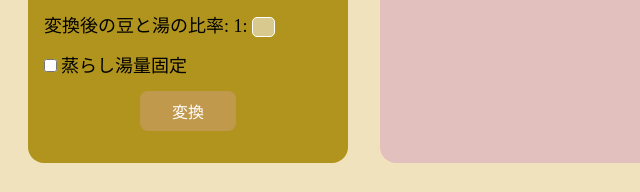
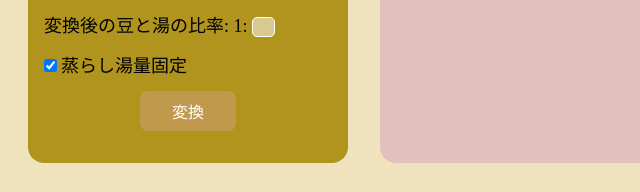
Before and after one commit to Hiru-ge/Co-fitting-static, a plain HTML site: page index.html in a window 1280 px wide. Shown: the part 391-583 px from the top of the page, 452-1092 px from the left. Drawn offline with Linux system fonts and the light colour scheme; some packages are replaced by stand-ins of ours.

Commit message:
[update] 蒸らし湯量固定ボタンをデフォルトでオン

```diff
--- a/index.html
+++ b/index.html
@@ -74,7 +74,7 @@
           </div>
           <div>
             <!--蒸らし固定ON/OFF-->
-            <input type="checkbox" id="steep-check">
+            <input type="checkbox" id="steep-check" checked>
             <label for="steep-check">蒸らし湯量固定</label>
           </div>
           <div class="convert-button-parent">
```
